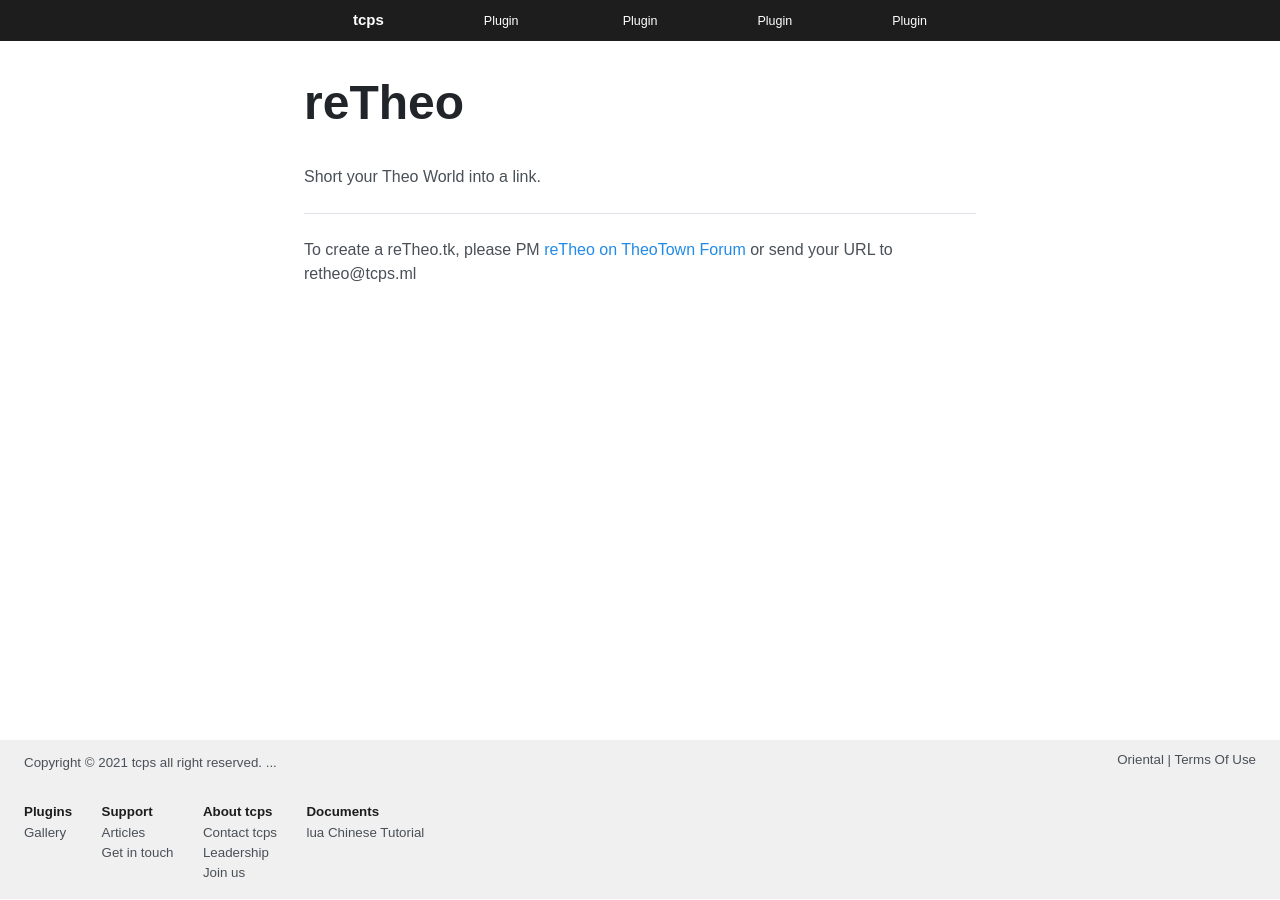
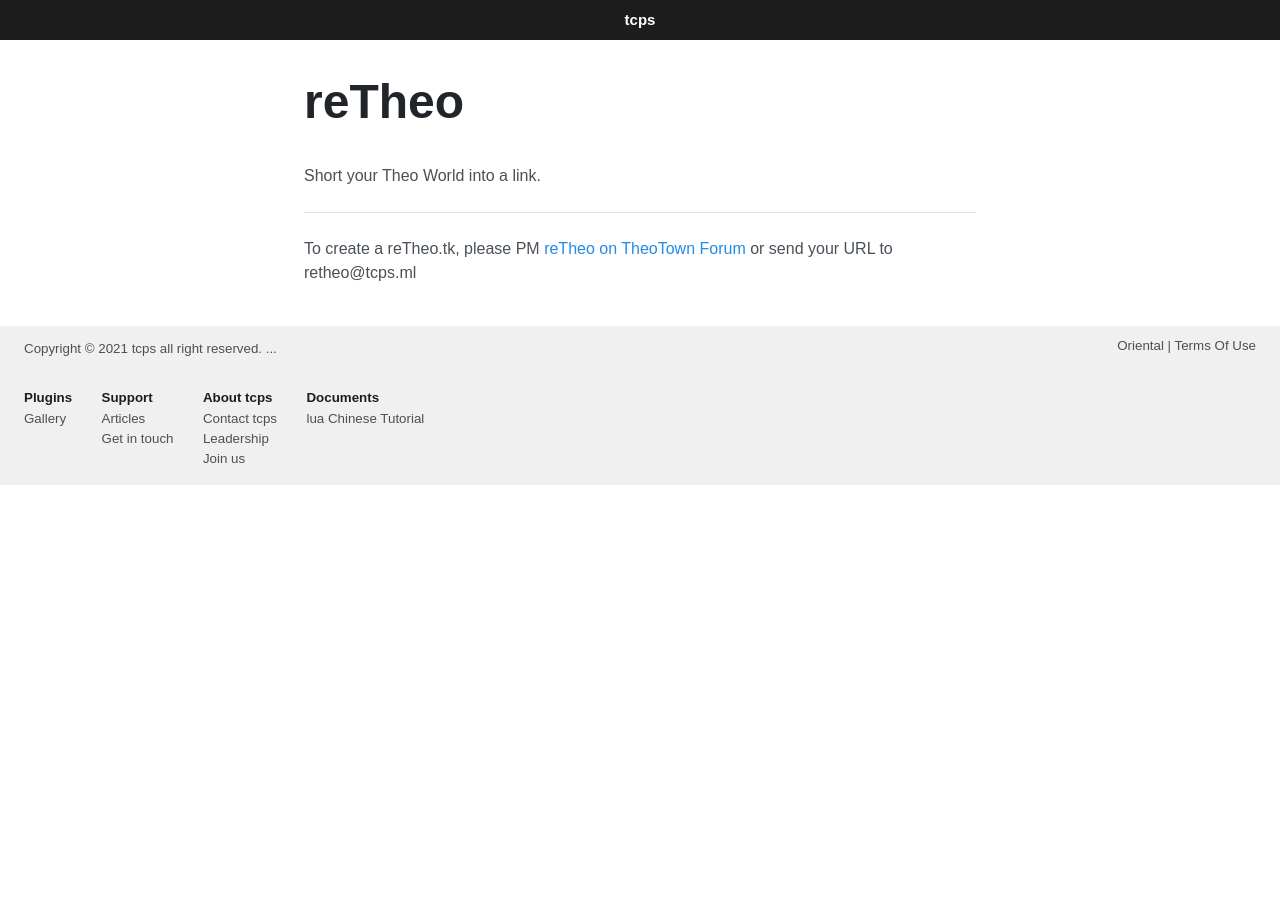
Before and after one commit to ttcps/ttcps.github.io, a Jekyll site: the page built from retheo.html, in a window 1280 px wide. Built offline with Jekyll 4.4.1, drawn with Linux system fonts in a browser that asks for light colours.

Commit message:
header update

```diff
--- a/_layouts/default.html
+++ b/_layouts/default.html
@@ -12,15 +12,28 @@
     var footerh = footer.offsetHeight;
     var minh = headerh + footerh + 1;
     var content = document.getElementById('maincnt');content.style.setProperty('--minh', 'calc(100vh - '+minh+'px)');
+    var ul = document.getElementById('hUL');
+    if( ul.offsetWidth > 40rem)
+    {
+        var li = document.getElementById('headerLI');
+        li.style.display= 'none' ;
     }
+    }
+    </script>
 
-    </script>
-   <div id="header">
-    <h1 style="font-size:15px;line-height: 40px;background-color: #1d1d1d;text-align: center; margin: 0px;"><ul style="padding:0;list-style-type: none;margin: 0 auto;max-width:50rem;white-space: nowrap;"><li style="display: inline;"><a href="/" style="color: #ffffff;text-decoration: none;">tcps</a></li><div style="display:inline; overflow:hidden; max-width: 40rem;"><li style="display: inline; padding-left: 100px;overflow:hidden"><a href="/" style="color: #ffffff;text-decoration: none;font-weight: 500;font-size: 12.5px;">Plugin</a></li>
-    <li style="display: inline; padding-left: 100px;overflow:hidden;"><a href="/" style="color: #ffffff;text-decoration: none;font-weight: 500;font-size: 12.5px;">Plugin</a></li><li style="display: inline; padding-left: 100px;overflow:hidden;"><a href="/" style="color: #ffffff;text-decoration: none;font-weight: 500;font-size: 12.5px;">Plugin</a></li><li style="display: inline; padding-left: 100px;overflow:hidden;"><a href="/" style="color: #ffffff;text-decoration: none;font-weight: 500;font-size: 12.5px;">Plugin</a></li></div>
+    <div id="header">
+    <h1 style="font-size:15px;line-height: 40px;background-color: #1d1d1d;text-align: center; margin: 0px;">
+    <ul style="padding:0;list-style-type: none;margin: 0 auto;max-width:50rem;white-space: nowrap;" id="hUL">
+    <li style="display: inline;"><a href="/" style="color: #ffffff;text-decoration: none;">tcps</a></li>
+    <div style="display: none; overflow: hidden; max-width: 40rem;" id="headerLI">
+      <li style="display: inline; padding-left: 100px;overflow:hidden"><a href="/" style="color: #ffffff;text-decoration: none;font-weight: 500;font-size: 12.5px;">Plugin</a></li>
+      <li style="display: inline; padding-left: 100px;overflow:hidden;"><a href="/" style="color: #ffffff;text-decoration: none;font-weight: 500;font-size: 12.5px;">Plugin</a></li>
+      <li style="display: inline; padding-left: 100px;overflow:hidden;"><a href="/" style="color: #ffffff;text-decoration: none;font-weight: 500;font-size: 12.5px;">Plugin</a></li>
+      <li style="display: inline; padding-left: 100px;overflow:hidden;"><a href="/" style="color: #ffffff;text-decoration: none;font-weight: 500;font-size: 12.5px;">Plugin</a></li>
+    </div>
     </ul>
     </h1>
-  </div>
+    </div>
     <div class="container content" id="maincnt" style="min-height: calc(var(--minh, 0px) - 25px);" >
       <main>
         {{ content }}
```
